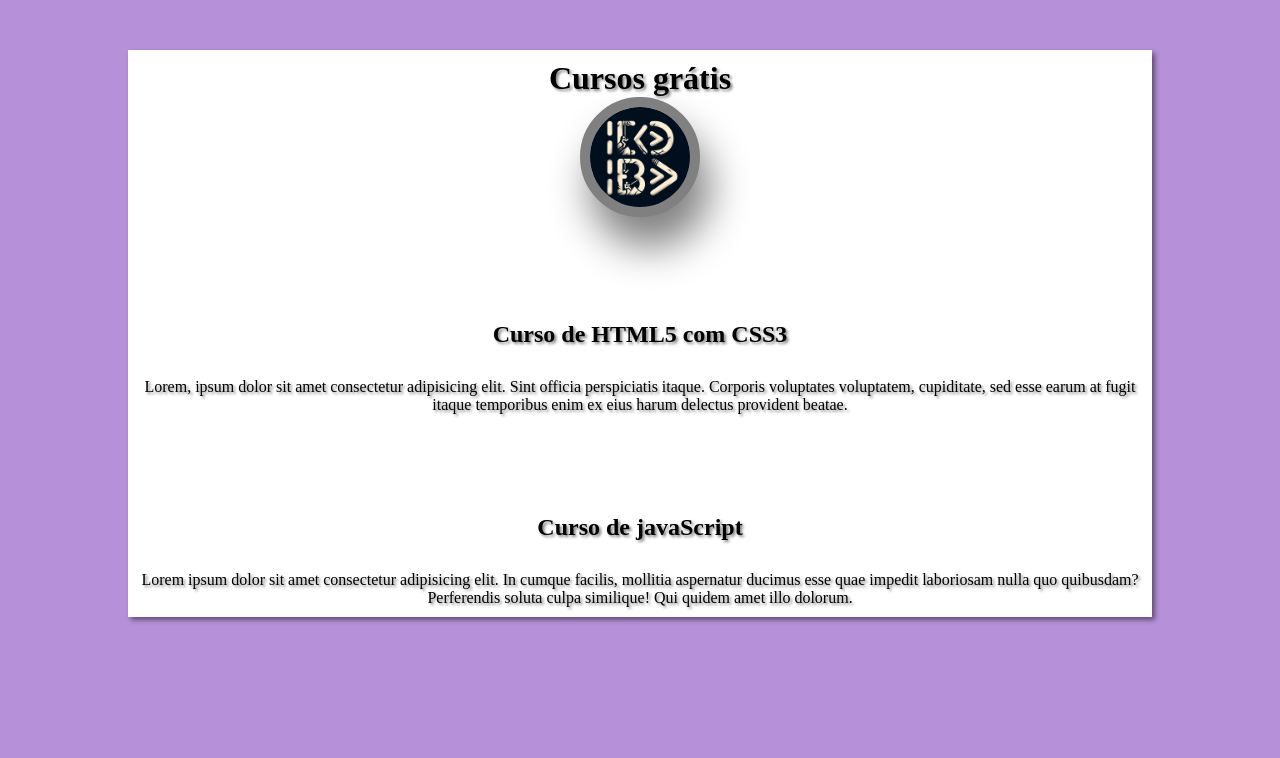
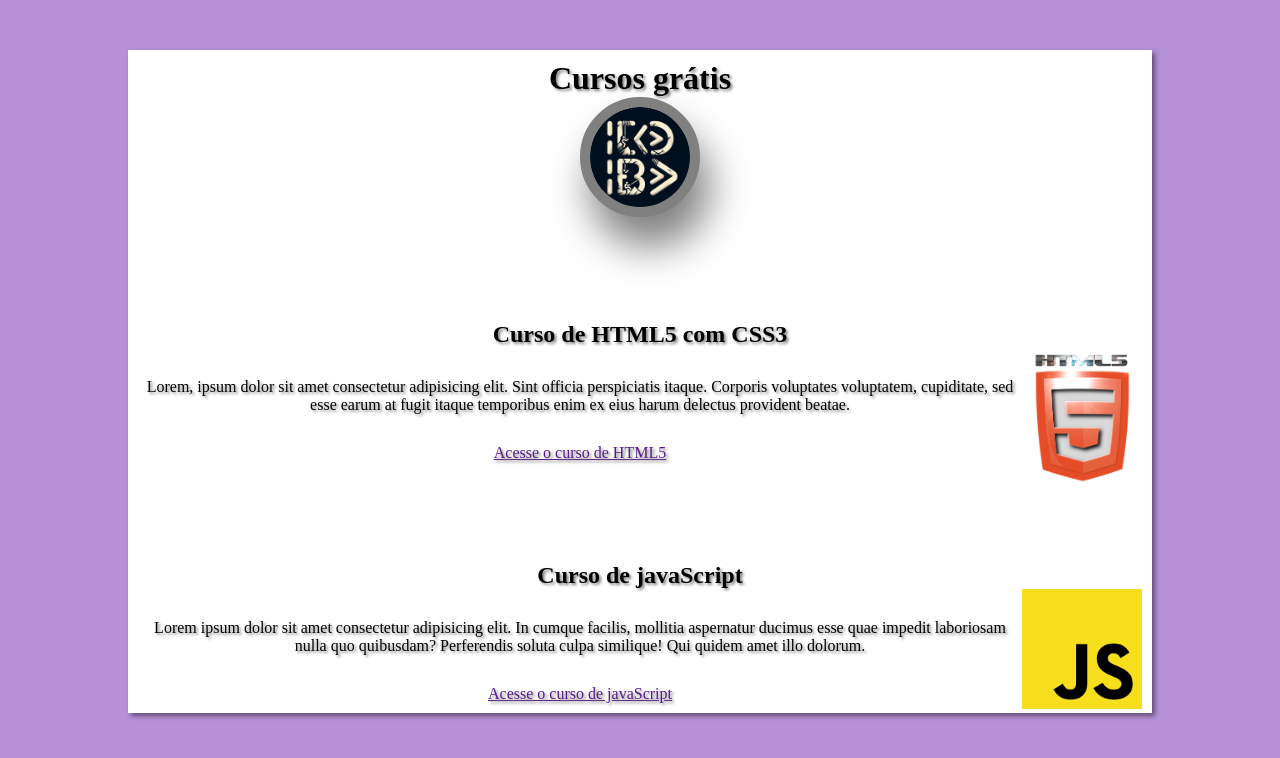
Before and after one commit to debem1972/projetoSite, a plain HTML site: page index.html in a window 1280 px wide. Drawn offline with Linux system fonts and the light colour scheme.

Commit message:
Foram inseridas na página as imagens da logo de html e javaScript e estilizadas

```diff
--- a/css/style.css
+++ b/css/style.css
@@ -32,6 +32,10 @@ h2 {
     filter: drop-shadow(10px 30px 20px grey);
 }
 
+.lado{
+    float: right;
+}
+
 
 article {
     margin-top: 100px;
--- a/index.html
+++ b/index.html
@@ -12,19 +12,24 @@
     <main>
         <header>
             <h1>Cursos grátis</h1>
-            <img id="logo" src="./img/logoSiteTeste_Easy-Resize.com.jpg" alt="Imagem de uma logo com as letras L e B estilizadas em bege" width="120px">
+            <img id="logo" src="./img/logoSiteTeste_Easy-Resize.com.jpg"
+                alt="Imagem de uma logo com as letras L e B estilizadas em bege" width="120px">
         </header>
         <article>
             <h2>Curso de HTML5 com CSS3</h2>
+            <img class="lado" src="./img/html5-1841458_640.png" alt="Logo do html5" width="120px">
             <p>Lorem, ipsum dolor sit amet consectetur adipisicing elit. Sint officia perspiciatis itaque. Corporis
                 voluptates voluptatem, cupiditate, sed esse earum at fugit itaque temporibus enim ex eius harum delectus
                 provident beatae.</p>
+                <p><a href="">Acesse o curso de HTML5</a></p>
         </article>
         <article>
             <h2>Curso de javaScript</h2>
+            <img class="lado" src="./img/javascript-736400_640.png" alt="logo javaScript" width="120px">
             <p>Lorem ipsum dolor sit amet consectetur adipisicing elit. In cumque facilis, mollitia aspernatur ducimus
                 esse quae impedit laboriosam nulla quo quibusdam? Perferendis soluta culpa similique! Qui quidem amet
                 illo dolorum.</p>
+                <p><a href="">Acesse o curso de javaScript</a></p>
         </article>
     </main>
 </body>
```
Also changed, not shown: img/html5-1841458_640.png (added), img/javascript-736400_640.png (added).
